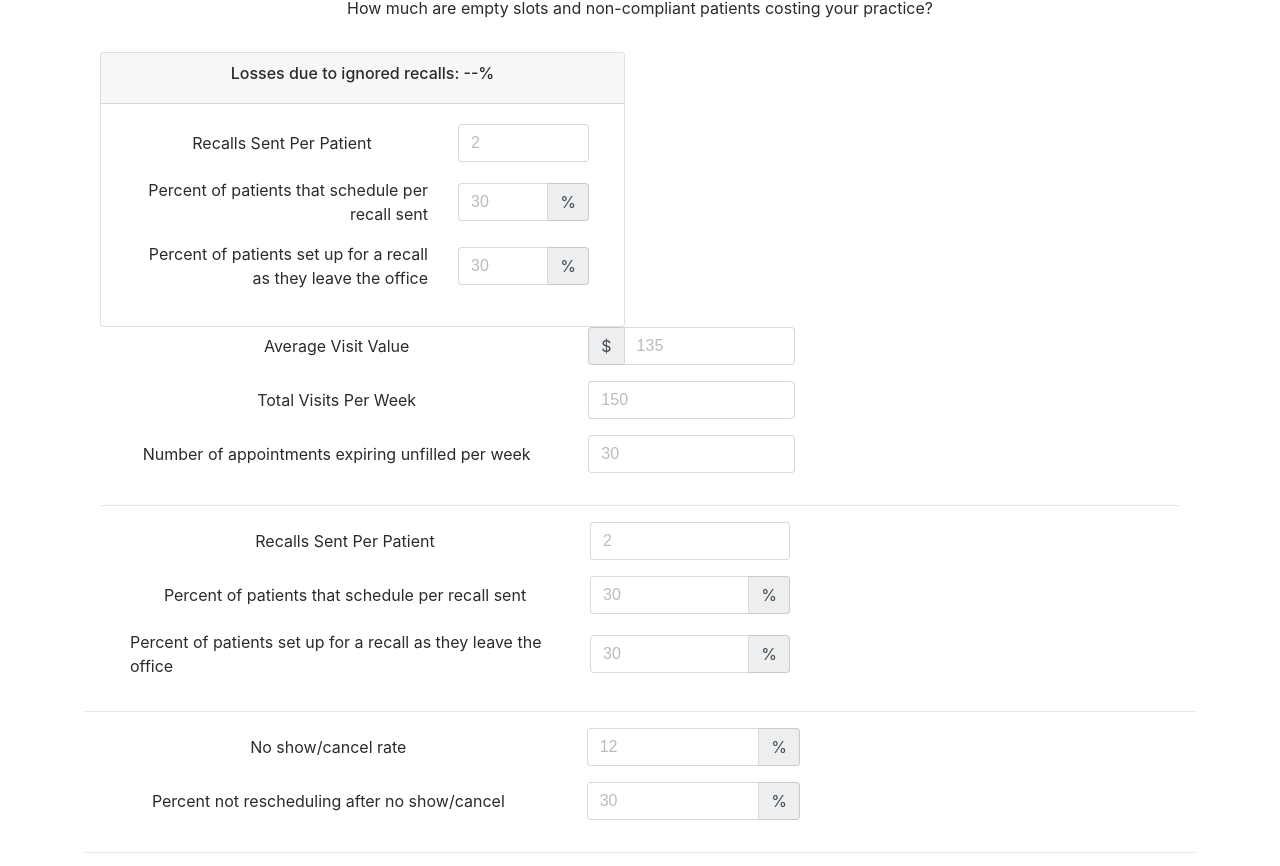
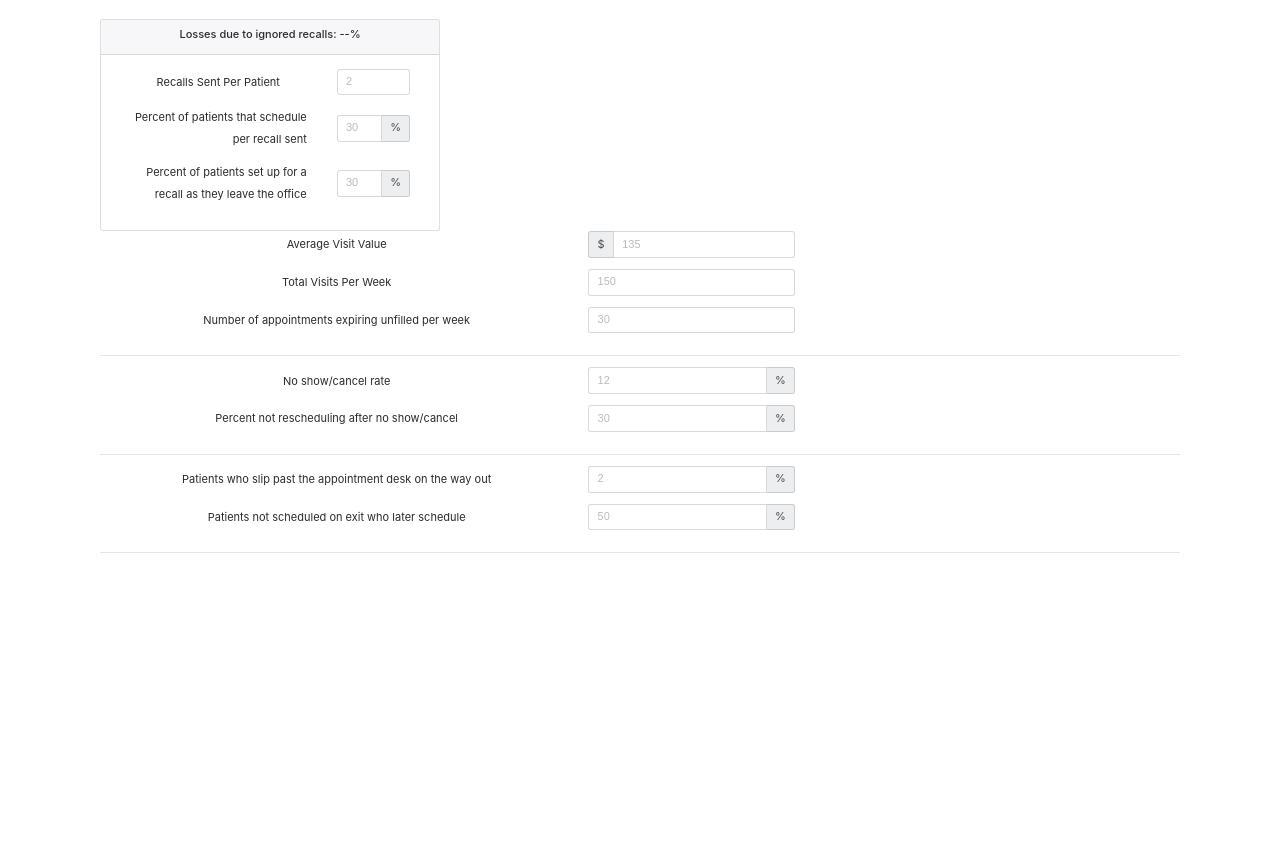
Before and after one commit to johnsoncory/johnsoncory.github.io, a plain HTML site: page ROITool/index.html in a window 1280 px wide. Shown: the part 152-1018 px from the top of the page. After the commit the page ends 800 px from the top, so only its background shows below. Drawn offline with nearby package versions, Linux system fonts and the light colour scheme.

Commit message:
in process

```diff
--- a/ROITool/index.html
+++ b/ROITool/index.html
@@ -19,7 +19,7 @@
       <div class="container">
         <form class="form-horizontal" ng-controller="MainCtrl">
           <div class="row vertical-align">
-            <div class="col-md-6">
+            <div class="col-md-4">
               <div class="card">
                 <div class="card-header text-center">
                   <h6>Losses due to ignored recalls: {{calculateRecallLosses() ? (calculateRecallLosses() | number:1) : "--"}}%</h6>
@@ -76,38 +76,6 @@
                 <h6 class="card-header">Annual value of unfilled appointments</h6>
                 <div class="card-block">
                   <h3 class="card-title">{{calculateAnnualUnfilledVal() | currency}}</h3>
-                </div>
-              </div>
-            </div>
-          </div>
-          <hr class="separator">
-          <div class="col-md-8">
-            <div class="form-group form-inline">
-              <label for="recallsPerPatient" class="control-label col-sm-8">Recalls Sent Per Patient</label>
-              <div class="input-group col-sm-4">
-                <input type="number" min="0" class="form-control" id="recallsPerPatient" ng-model="recallsPerPatient" placeholder="2">
-              </div>
-            </div>
-            <div class="form-group form-inline">
-              <label for="schedPerRecall" class="control-label col-sm-8">Percent of patients that schedule per recall sent</label>
-              <div class="input-group col-sm-4">
-                <input type="number" min="0" max="100" class="form-control" id="schedPerRecall" ng-model="schedPerRecall" placeholder="30">
-                <div class="input-group-addon">%</div>
-              </div>
-            </div>
-            <div class="form-group form-inline">
-              <label for="setRecallUponExit" class="control-label col-sm-8">Percent of patients set up for a recall as they leave the office</label>
-              <div class="input-group col-sm-4">
-                <input type="number" min="0" max="100" class="form-control" id="setRecallUponExit" ng-model="setRecallUponExit" placeholder="30">
-                <div class="input-group-addon">%</div>
-              </div>
-            </div>
-          </div>
-          <div class="col-md-4 text-center">
-            <div class="card card-outline-danger text-danger text-center" ng-show="calculateRecallLosses()">
-              <h6 class="card-header">Losses due to ignored recalls</h6>
-              <div class="card-block">
-                <h3 class="card-title">{{calculateRecallLosses() | number:1}}%</h3>
                 </div>
               </div>
             </div>
--- a/ROITool/main.css
+++ b/ROITool/main.css
@@ -1,3 +1,8 @@
+* {
+   font-size: 11px;
+   line-height: 2;
+}
+
 .vertical-align {
 	display: flex;
 	align-items: center;
```
Lines whose indentation alone changed are shown as unchanged.
